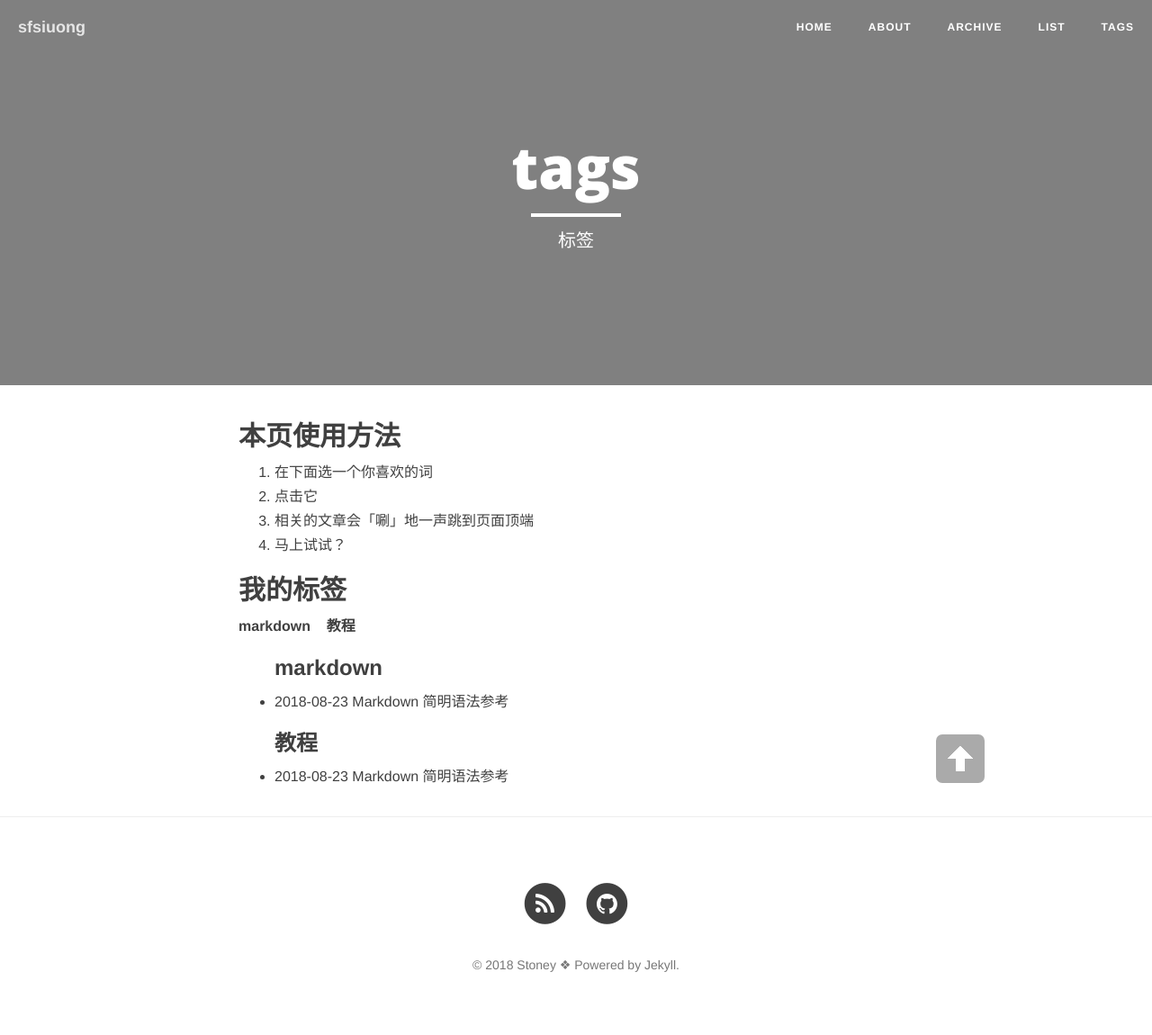
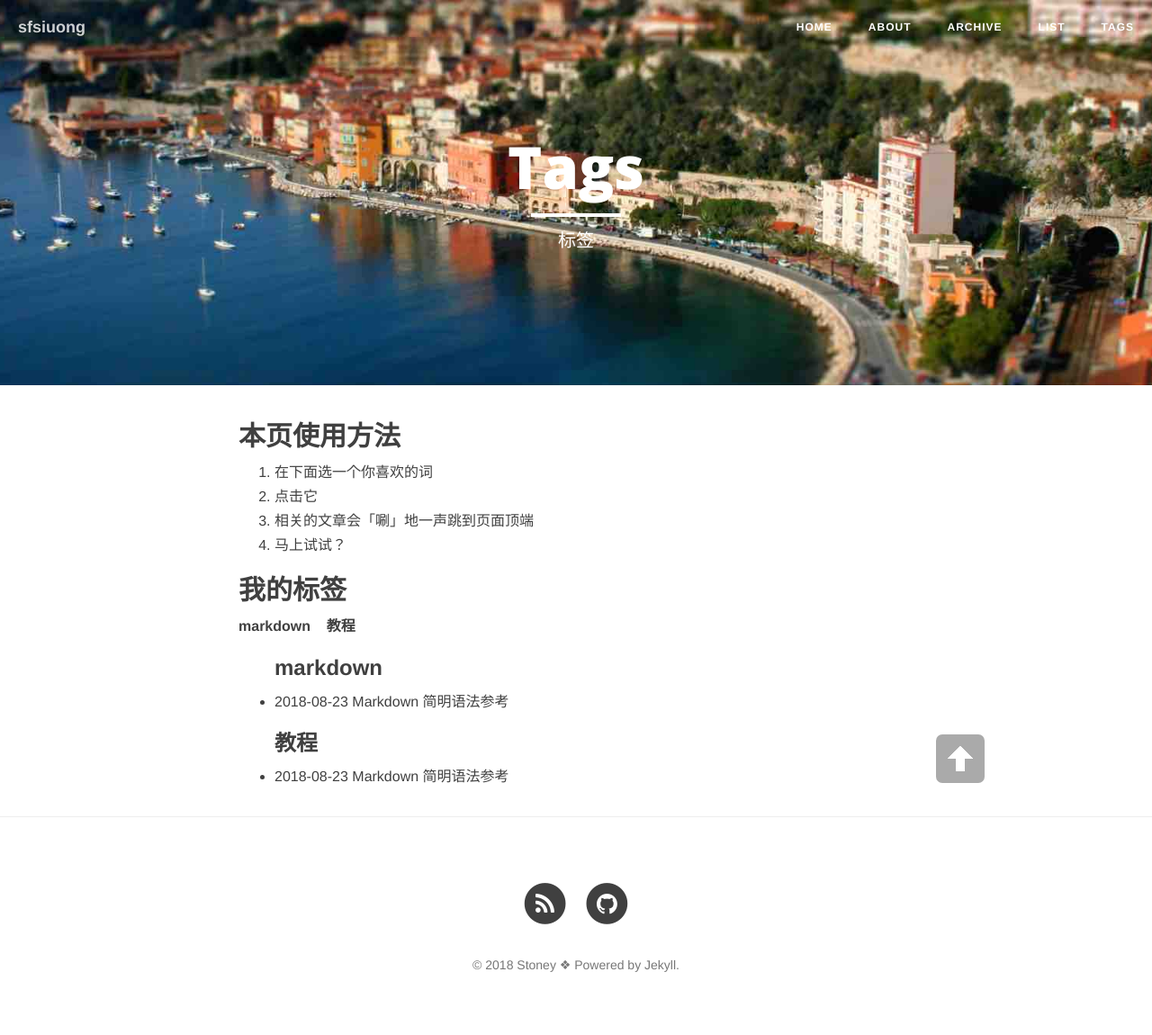
Before and after one commit to sfsiuong/sfsiuong.github.io, a Jekyll site: the page built from tags.md, in a window 1280 px wide. Shown: the whole page at 90% size. Built offline with Jekyll 4.4.1, drawn with Linux system fonts in a browser that asks for light colours; nearby versions of some CDN libraries; library files that are not in the unit come from our copies.

Commit message:
Tags->tags

```diff
--- a/_layouts/post.html
+++ b/_layouts/post.html
@@ -15,7 +15,7 @@
                 <div class="post-heading">
                     <div class="Tags">
                         {% for tag in page.tags %}
-                        <a class="tag" href="/Tags/#{{ tag }}" title="{{ tag }}">{{ tag }}</a>
+                        <a class="tag" href="/tags/#{{ tag }}" title="{{ tag }}">{{ tag }}</a>
                         {% endfor %}
                     </div>
                     <h1>{{ page.title }}</h1>
--- a/tags.md
+++ b/tags.md
@@ -1,8 +1,8 @@
 ---
 layout: page
-title: "tags"
+title: "Tags"
 description: "标签"
-header-img: "red.jpg"
+header-img: "img/2.jpg"
 ---
 
 ## 本页使用方法
```
